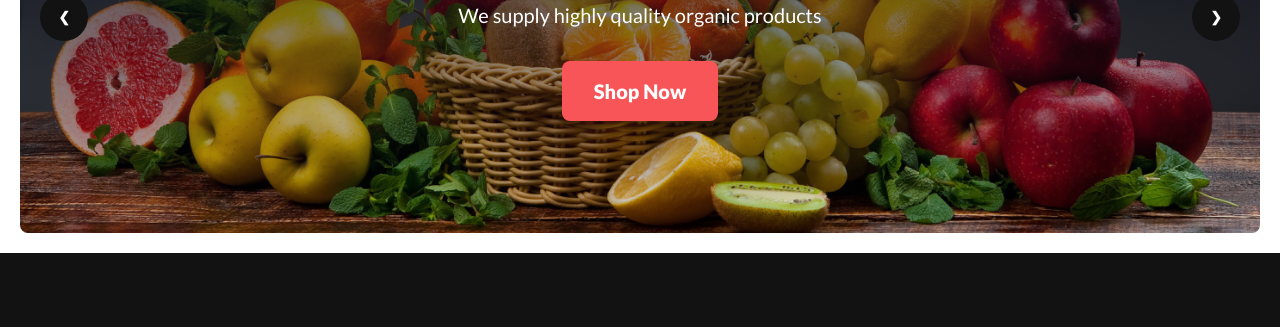
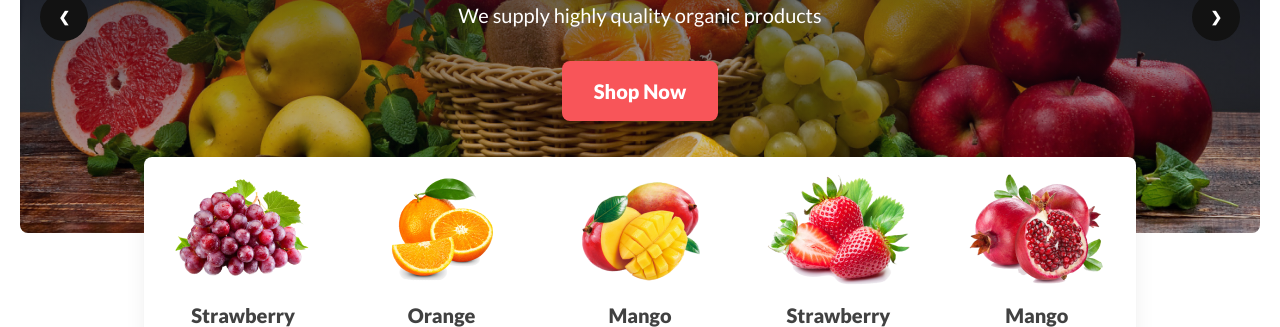
Before and after one commit to Mahfuz2411/fruit-brust, a plain HTML site: page index.html in a window 1280 px wide. Shown: the part 315-642 px from the top of the page. Drawn offline with nearby package versions, Linux system fonts and the light colour scheme; grey boxes are pictures that could not be loaded.

Commit message:
bannercard updated

```diff
--- a/index.html
+++ b/index.html
@@ -163,6 +163,32 @@
 				</div>
 			</div>
 		</section>
+		<section>
+			<div class="container px-5 mx-auto ">
+				<div class="bg-white hidden lg:grid grid-cols-5 -mt-24 mb-10 w-[80%] mx-auto rounded-lg shadow-xl relative z-10">
+					<div class="text-center p-4">
+						<img src="images/fruit1.png" alt="" class="m-auto mb-4 ">
+						<p class="text-xl font-extrabold text-color-secondary">Strawberry</p>
+					</div>
+					<div class="text-center p-4">
+						<img src="images/fruit2.png" alt="" class="m-auto mb-4 ">
+						<p class="text-xl font-extrabold text-color-secondary">Orange</p>
+					</div>
+					<div class="text-center p-4">
+						<img src="images/fruit3.png" alt="" class="m-auto mb-4 ">
+						<p class="text-xl font-extrabold text-color-secondary">Mango</p>
+					</div>
+					<div class="text-center p-4">
+						<img src="images/fruit4.png" alt="" class="m-auto mb-4 ">
+						<p class="text-xl font-extrabold text-color-secondary">Strawberry</p>
+					</div>
+					<div class="text-center p-4">
+						<img src="images/fruit5.png" alt="" class="m-auto mb-4 ">
+						<p class="text-xl font-extrabold text-color-secondary">Mango</p>
+					</div>
+				</div>
+			</div>
+		</section>
 	</main>
 	<footer class="bg-color-primary text-white flex justify-center">
 		<div class="container py-20 ">
```
